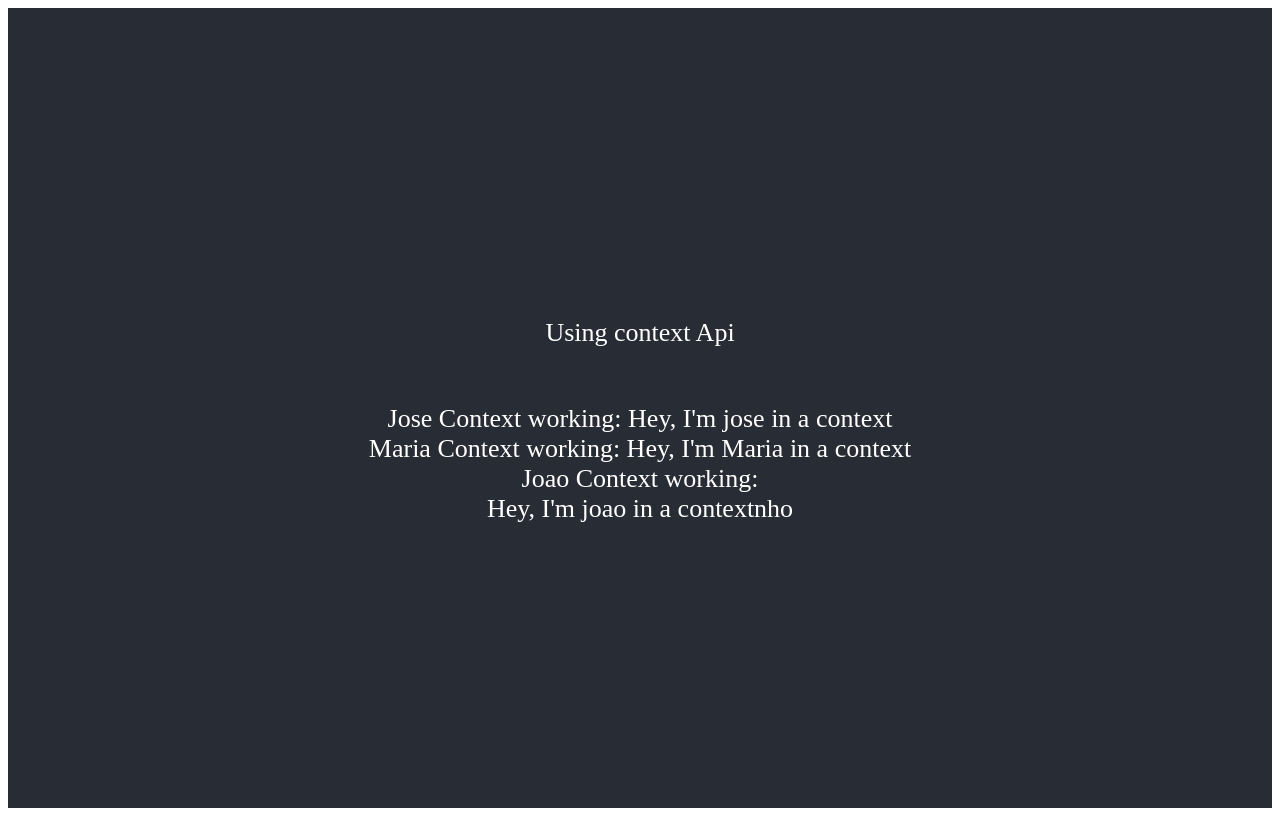
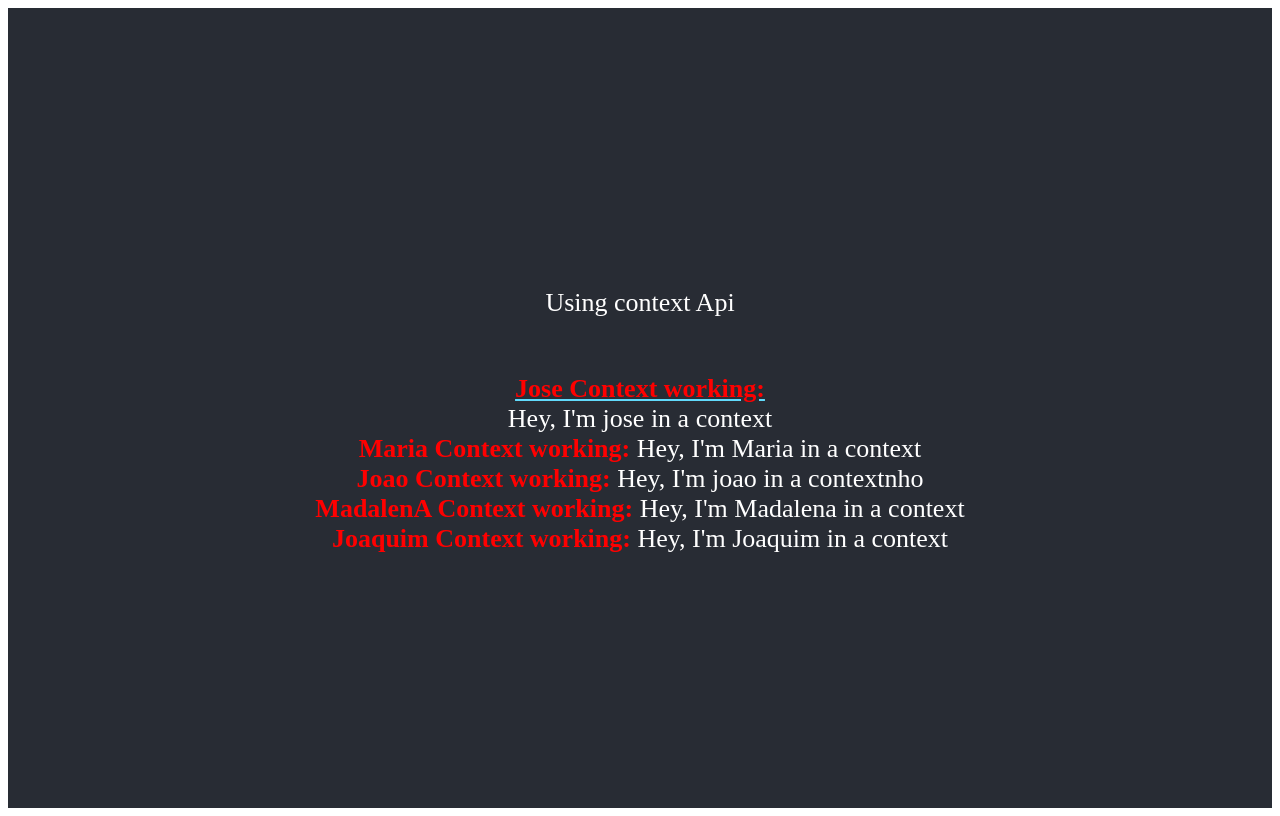
Before and after one commit to dattebayorob/react-context, a React (Create React App) app: page /contexts in a window 1280 px wide. Built offline with nearby package versions, Linux system fonts and the light colour scheme.

Commit message:
moar samples

```diff
--- /dev/null
+++ b/src/app/context/Joaquim.jsx
@@ -0,0 +1,12 @@
+import React, { useState } from 'react'
+
+export const JoaquimContext = React.createContext()
+export const JoaquimCtx = ({children}) => {
+    const [ msg, setMsg ] = useState('Hey, I\'m Joaquim in a context')
+
+    return (
+        <JoaquimContext.Provider value={{ msg, setMsg }}>
+            {children}
+        </JoaquimContext.Provider>
+    )
+}
--- /dev/null
+++ b/src/app/context/Madalena.jsx
@@ -0,0 +1,12 @@
+import React, { useState } from 'react';
+
+export const MadalenaContext = React.createContext()
+export const MadalenaCtx = ({children}) => {
+    const [ msg, setMsg ] = useState('Hey, I\'m Madalena in a context')
+
+    return (
+        <MadalenaContext.Provider value={{ msg, setMsg }}>
+            {children}
+        </MadalenaContext.Provider>
+    )
+}
--- a/src/app/routes/index.jsx
+++ b/src/app/routes/index.jsx
@@ -5,14 +5,17 @@ import { JoaoCtx } from '../context/Joao';
 import { JoseCtx } from '../context/jose';
 import { MariaCtx } from '../context/Maria';
 import WrapedContext from '../context/WrapedContext';
+import { MadalenaCtx } from '../context/Madalena';
+import { JoaquimCtx } from '../context/Joaquim';
+import JoseComponent from '../../components/JoseComponent';
 
 
 export const Routes = () => (
     <Router>
         <Switch>
-            <WrapedContext contexts={[JoseCtx, JoaoCtx, MariaCtx]}>
+            <WrapedContext contexts={[JoseCtx, JoaoCtx, MariaCtx, MadalenaCtx, JoaquimCtx]}>
+                <Route path="/jose" component={JoseComponent} />
                 <Route exact path="/contexts" component={AllComponentes} />
-                <Redirect from="/" to="/contexts" />
             </WrapedContext>
         </Switch>
     </Router>
--- a/src/components/AllComponentes.jsx
+++ b/src/components/AllComponentes.jsx
@@ -1,18 +1,32 @@
 import React, {useContext} from 'react'
+import { Link } from 'react-router-dom'
 import { JoseContext } from '../app/context/jose';
 import { MariaContext } from '../app/context/Maria';
 import { JoaoContext } from '../app/context/Joao';
+import { MadalenaContext } from '../app/context/Madalena';
+import { JoaquimContext } from '../app/context/Joaquim';
 
 export default props => {
     const jose = useContext(JoseContext)
     const maria = useContext(MariaContext)
     const joao = useContext(JoaoContext)
+    const madalena = useContext(MadalenaContext)
+    const joaquim = useContext(JoaquimContext)
 
     return (
         <div>
-            Jose Context working: {jose.msg} <br />
-            Maria Context working:  {maria.msg} <br />
-            Joao Context working: <br /> {joao.msg} <br />
+                <Link to="/jose">
+                    <b style={{color:'red'}}> Jose Context working: </b>
+                </Link>{jose.msg}
+            <br />
+            <b style={{color:'red'}}>
+                Maria Context working:  </b>{maria.msg} <br />
+            <b style={{color:'red'}}>
+                Joao Context working: </b>{joao.msg} <br />
+            <b style={{color:'red'}}>
+                MadalenA Context working: </b> {madalena.msg} <br />
+            <b style={{color:'red'}}>
+                Joaquim Context working: </b> {joaquim.msg} <br />
         </div>
     )
 }
--- /dev/null
+++ b/src/components/JoseComponent.jsx
@@ -0,0 +1,13 @@
+import React, {useContext} from 'react'
+import { Link } from 'react-router-dom'
+import { JoseContext } from '../app/context/jose';
+
+export default props => {
+    const jose = useContext(JoseContext)
+
+    return (
+        <Link to="/contexts">
+        {jose.msg}
+        </Link>
+    )
+}
```
